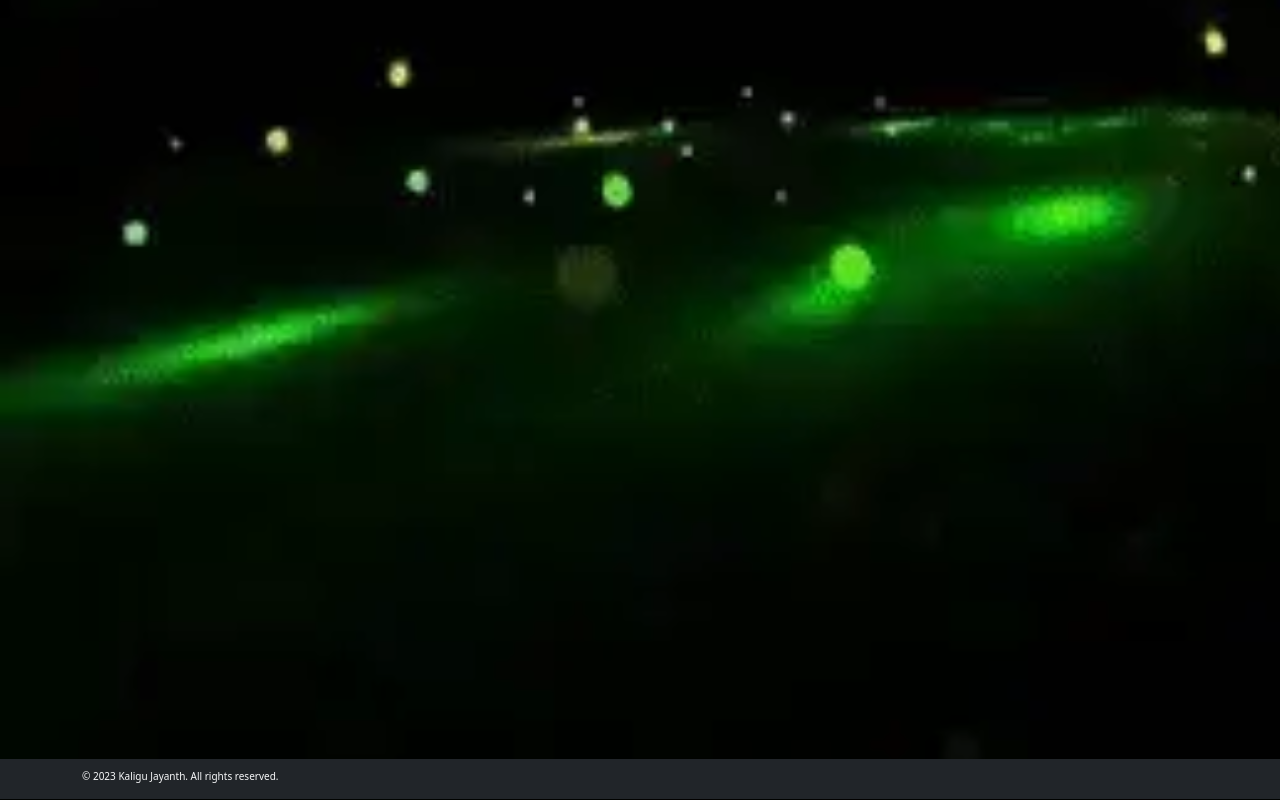
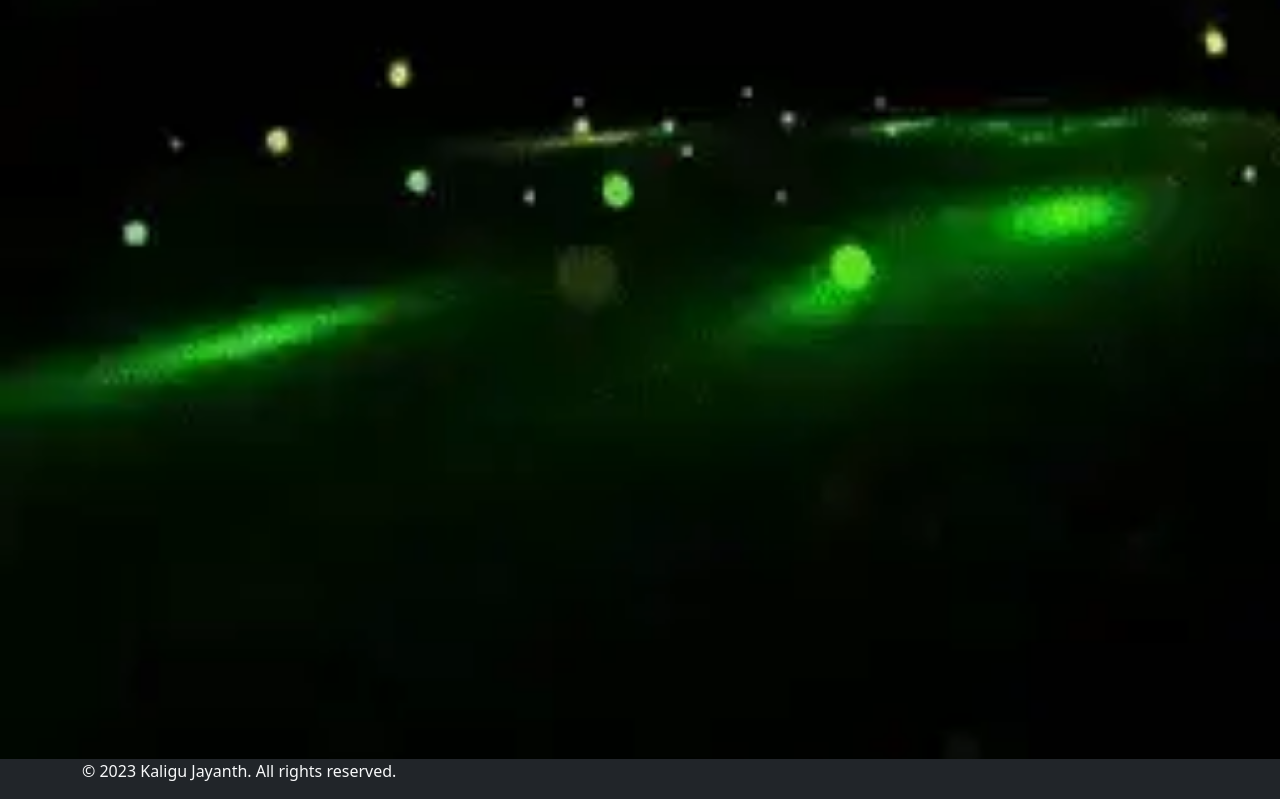
Before and after one commit to kaligu/AI-Quiz-WebApp, a plain HTML site: page index.html in a window 1280 px wide. Shown: the part 625-1425 px from the top of the page. Drawn offline with nearby package versions, Linux system fonts and the light colour scheme.

Commit message:
implementing boosrap

```diff
--- a/css/styles.css
+++ b/css/styles.css
@@ -27,7 +27,6 @@ footer {
     position: relative;
     margin-top: 100%;
     width: 100%;
-    height: 40px;
     background-color: #11620a;
     color: #ffffff;
 }
--- a/index.html
+++ b/index.html
@@ -65,8 +65,8 @@
 <footer class="footer bg-dark text-light">
     <div class="container">
         <div class="row">
-            <div class="col-md-12" style="margin-top:10px">
-                <p style="font-size: 10px">&copy; 2023 Kaligu Jayanth. All rights reserved.</p>
+            <div class="col-md-12">
+                <p>&copy; 2023 Kaligu Jayanth. All rights reserved.</p>
             </div>
         </div>
     </div>
--- a/js/script.js
+++ b/js/script.js
@@ -84,6 +84,7 @@ let quiz2 = new Quiz(2, 'What is Web API?', '' +
     ['subset','program', 'communicate between two components','internet']
     , '', '','',0);
 quizObjList.push(quiz2);
+
 
 
 $(`#nav-item-AAD-button`).on('click', () => {
```
